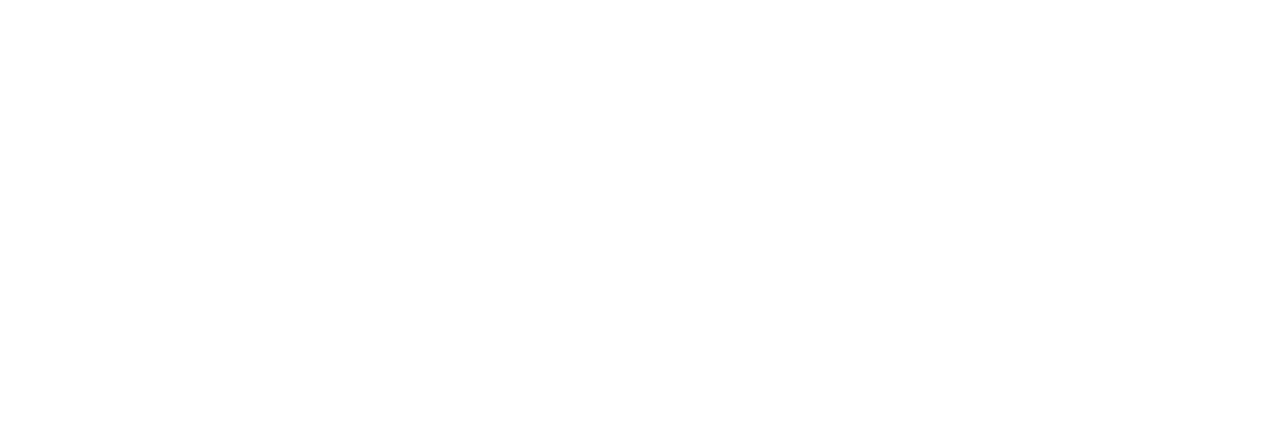
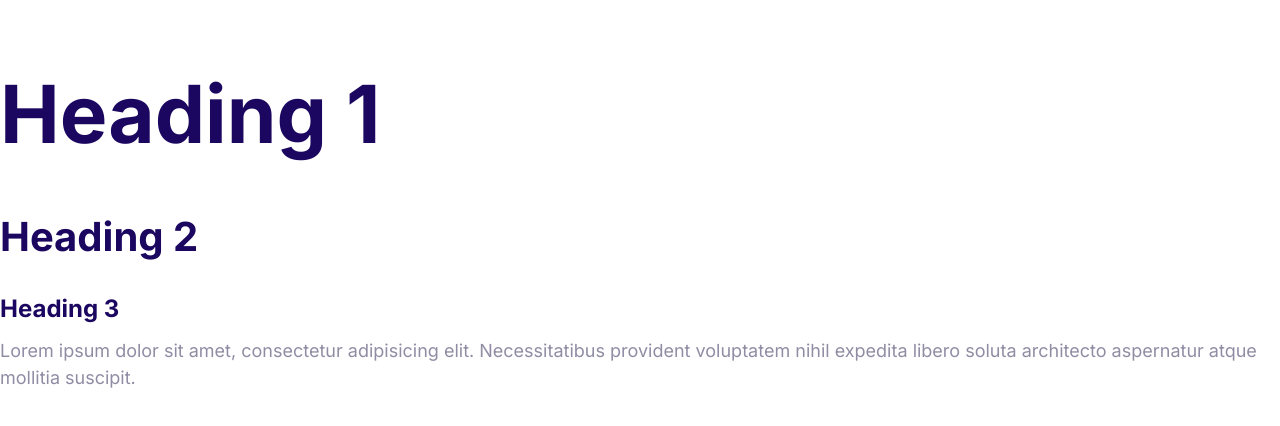
Before and after one commit to VidasUska/project-first, a plain HTML site: page index.html in a window 1280 px wide. Drawn offline with Linux system fonts and the light colour scheme.

Commit message:
Define the styles for the fonts.

```diff
--- a/css/styles.css
+++ b/css/styles.css
@@ -5,3 +5,52 @@
   --color-heading: #1b0760;
   --color-body: #918ca4;
 }
+html {
+  /* 62.5% of 16px = 10px */
+  font-size: 62.5%;
+}
+body {
+  font-family: Inter, Arial, Helvetica, sans-serif;
+  font-size: 2.4rem;
+  line-height: 1.5;
+  color: var(--color-body);
+}
+
+h1,
+h2,
+h3 {
+  color: var(--color-heading);
+  margin-bottom: 1rem;
+}
+
+h1 {
+  /* 1 x font of the html element */
+  font-size: 7rem;
+}
+
+h2 {
+  font-size: 4rem;
+}
+
+h3 {
+  font-size: 3rem;
+}
+
+p {
+  margin-top: 0;
+}
+
+@media screen and (min-width: 1024px) {
+  body {
+    font-size: 1.8rem;
+  }
+  h1 {
+    font-size: 8rem;
+  }
+  h2 {
+    font-size: 4rem;
+  }
+  h3 {
+    font-size: 2.4rem;
+  }
+}
--- a/index.html
+++ b/index.html
@@ -5,8 +5,23 @@
     <meta http-equiv="X-UA-Compatible" content="IE=edge" />
     <meta name="viewport" content="width=device-width, initial-scale=1.0" />
     <title>Document</title>
+    <link rel="preconnect" href="https://fonts.googleapis.com" />
+    <link rel="preconnect" href="https://fonts.gstatic.com" crossorigin />
+    <link
+      href="https://fonts.googleapis.com/css2?family=Inter:wght@400;700&display=swap"
+      rel="stylesheet"
+    />
     <link rel="stylesheet" href="css/normalize.css" />
     <link rel="stylesheet" href="css/styles.css" />
   </head>
-  <body></body>
+  <body>
+    <h1>Heading 1</h1>
+    <h2>Heading 2</h2>
+    <h3>Heading 3</h3>
+    <p>
+      Lorem ipsum dolor sit amet, consectetur adipisicing elit. Necessitatibus
+      provident voluptatem nihil expedita libero soluta architecto aspernatur
+      atque mollitia suscipit.
+    </p>
+  </body>
 </html>
```
